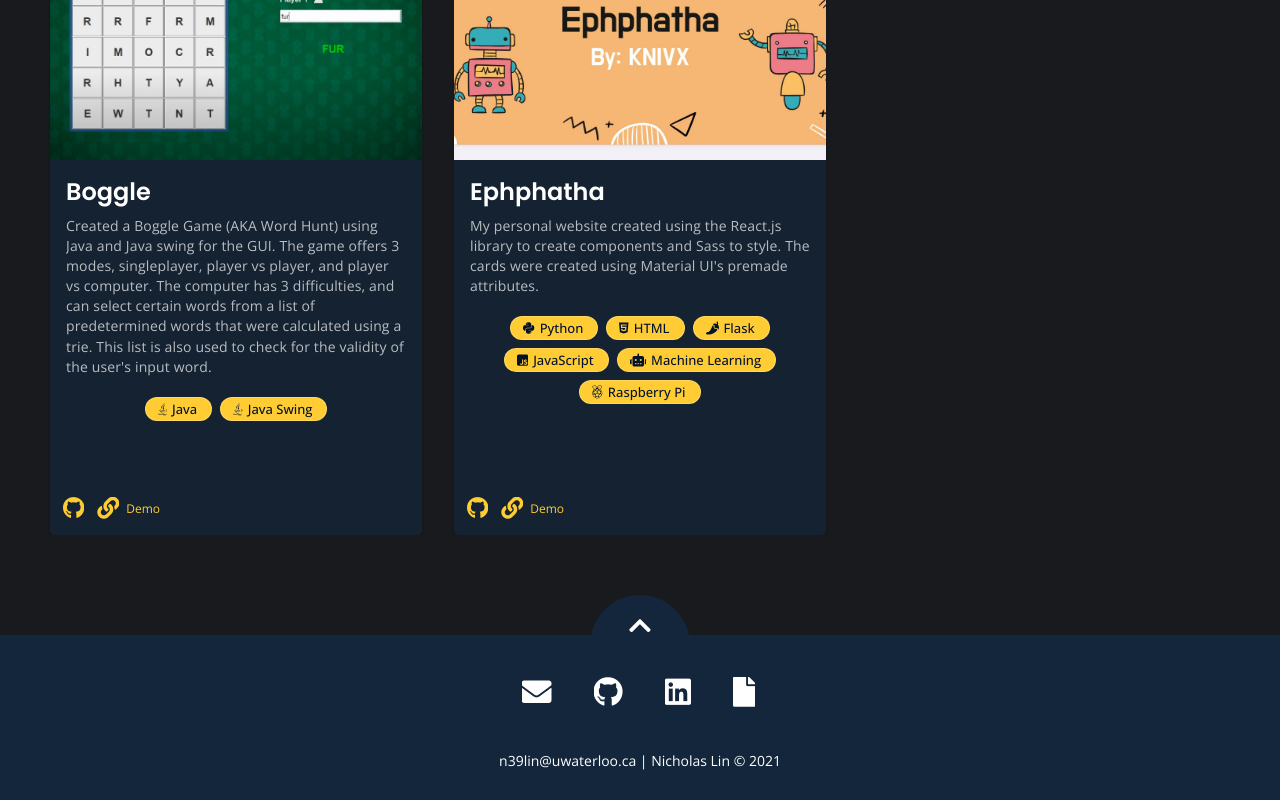
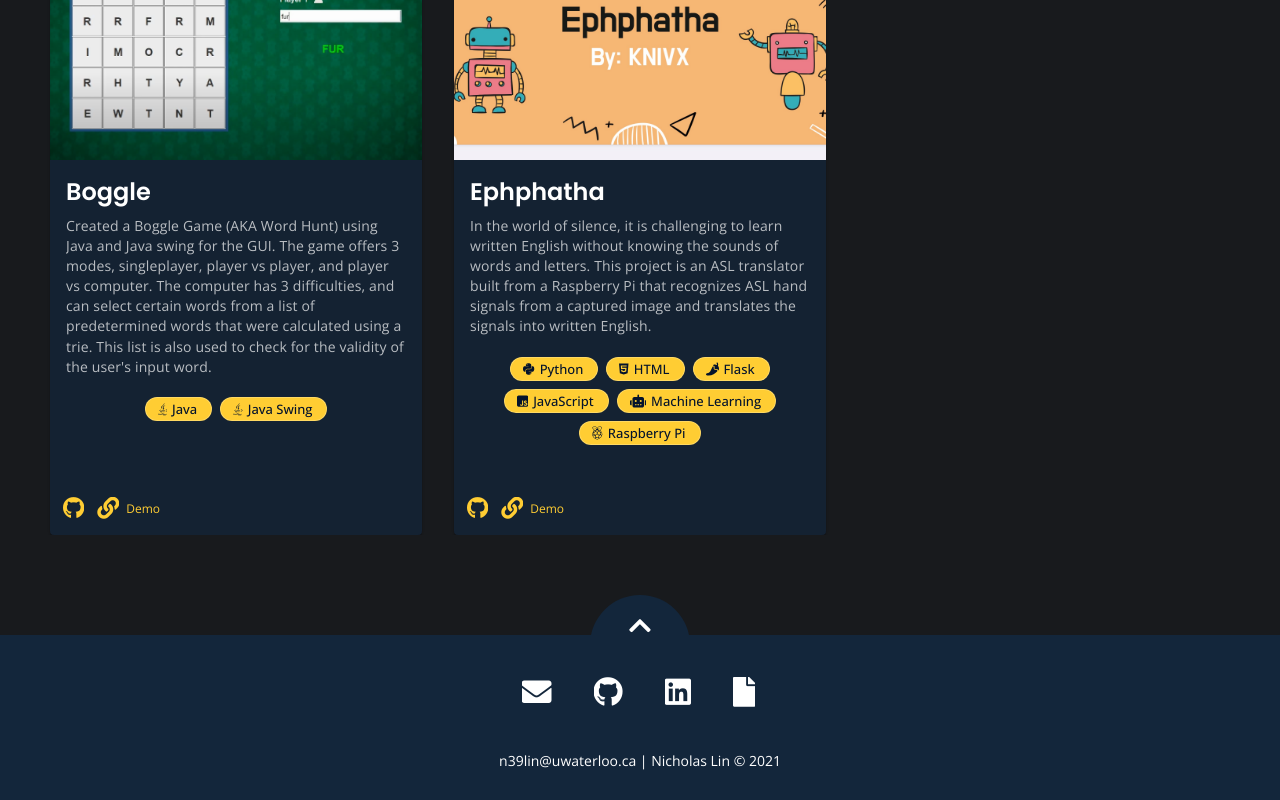
Before and after one commit to NicholasLin718/nicholas-lin.com, a React (Create React App) app: page / in a window 1280 px wide. Shown: the part 4201-5001 px from the top of the page. Built offline with nearby package versions, Linux system fonts and the light colour scheme.

Commit message:
small fix in project list

```diff
--- a/src/components/projects/ProjectsList.js
+++ b/src/components/projects/ProjectsList.js
@@ -157,7 +157,7 @@ export const PROJECTS = [
     descriptions: [
       {
         projectDescription:
-          "My personal website created using the React.js library to create components and Sass to style. The cards were created using Material UI's premade attributes.",
+          "In the world of silence, it is challenging to learn written English without knowing the sounds of words and letters. This project is an ASL translator built from a Raspberry Pi that recognizes ASL hand signals from a captured image and translates the signals into written English. ",
         tools: [
           {
             name: "Python",
```
